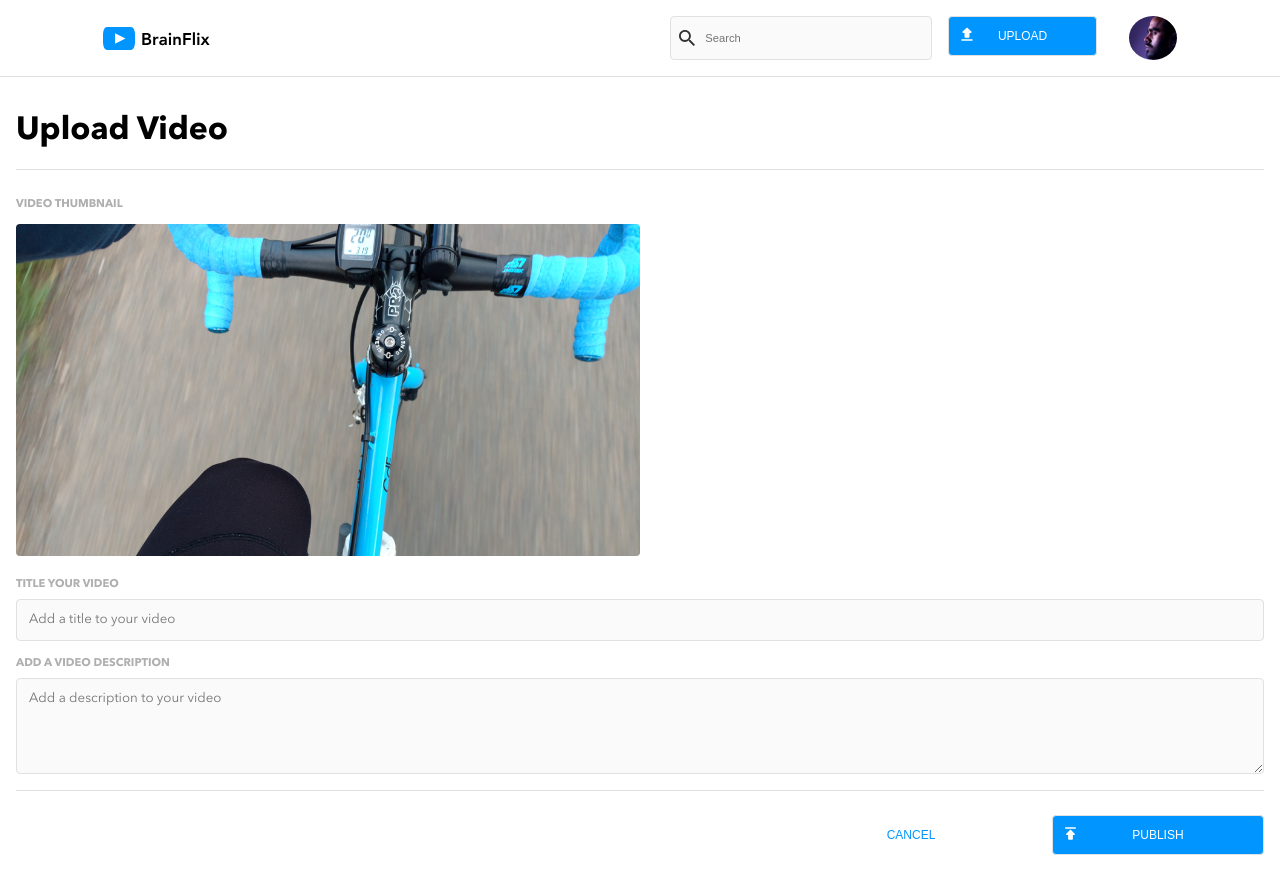
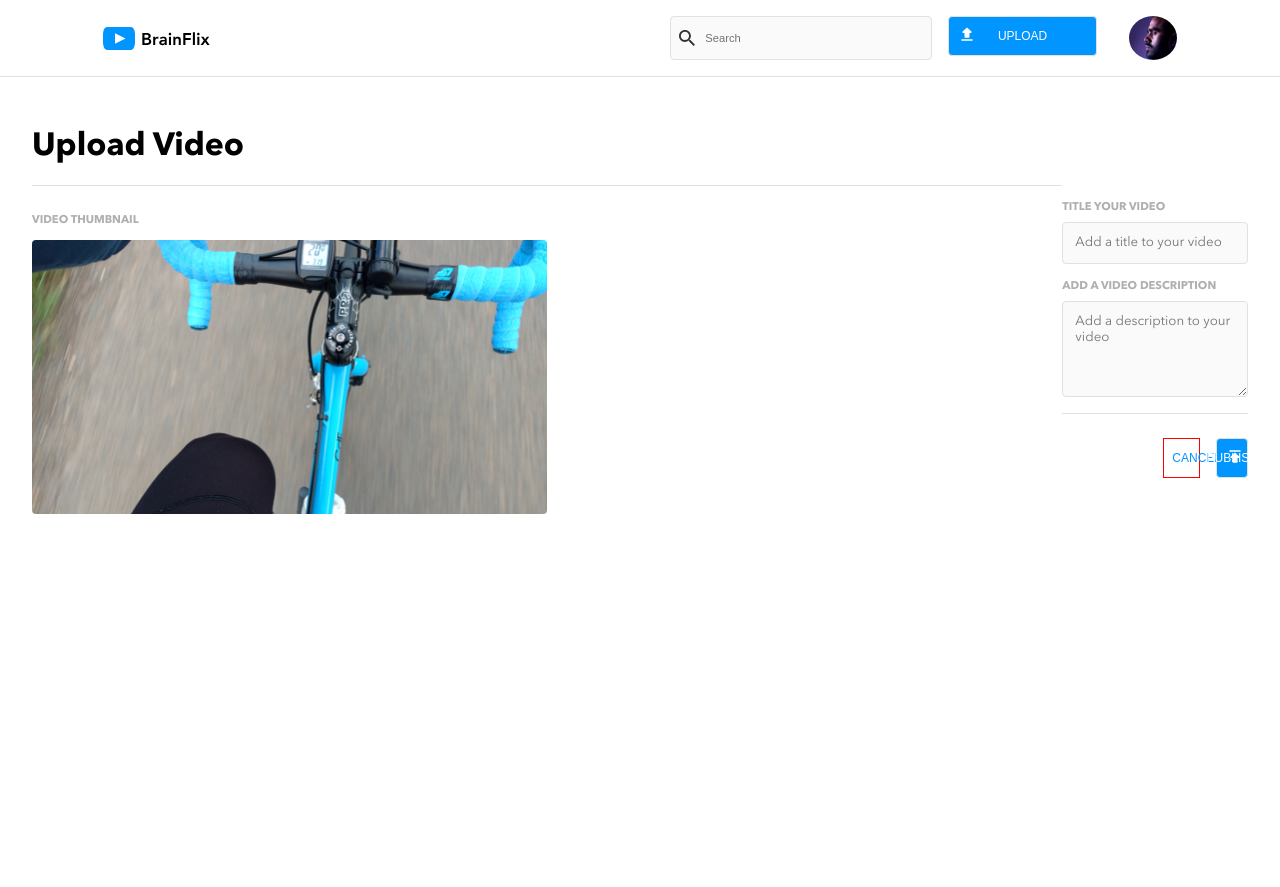
Before and after one commit to alisapromthep/alisa-promthep-brainflix, a React (Create React App) app: page /upload in a window 1280 px wide. After the commit the page ends 800 px from the top, so only its background shows below. Built offline with nearby package versions, Linux system fonts and the light colour scheme.

Commit message:
desktop upload page styling , moved thumnail photo to be next to the form

```diff
--- a/src/App.scss
+++ b/src/App.scss
@@ -21,7 +21,9 @@ body {
   &--white {
     color: $primary_brainflix-blue;
     padding: 0.5rem;
-    margin: 1rem 0;
+    width: 100%;
+    margin: 0;
+    border: 1px solid red;
 
     @include tablet {
       width: 20%;
@@ -85,7 +87,4 @@ body {
       width: 65vw;
     }
   }
-
-
-
 }
--- a/src/components/UploadForm/UploadForm.js
+++ b/src/components/UploadForm/UploadForm.js
@@ -6,7 +6,7 @@ import UploadPreview from '../../assets/images/Upload-video-preview.jpg';
 function UploadForm(props) {
 
     return (
-        <>
+        <div className='upload__container'>
             <div className='upload__thumbnail-container'>
                 <p className='upload__thumbnail-label'> video thumbnail </p>
                 <img className='upload__thumbnail-img' src={UploadPreview} alt='first person view of a biker looking down'/>
@@ -28,7 +28,7 @@ function UploadForm(props) {
                     <button className='button button--white'>cancel</button>
                 </div>
             </form>
-        </>
+        </div>
     );
 }
 
--- a/src/components/UploadForm/UploadForm.scss
+++ b/src/components/UploadForm/UploadForm.scss
@@ -3,9 +3,11 @@
 
 .upload {
 
-    @include mobile-padding;
-    @include divider;
-    border-bottom: none;
+    &__container {
+        @include desktop {
+            display: flex;
+        }
+    }
 
     &__thumbnail {
 
@@ -18,27 +20,6 @@
                 border-bottom: none;
                 padding-top: 1.5rem;
             }
-        }
-
-        &-img {
-            width: 100%;
-            border-radius: 4px;
-
-            @include tablet {
-                width: 50%;
-            }
-
-        }
-    }
-}
-.upload {
-
-
-    &__thumbnail {
-
-        &-label {
-            @include label-format;
-            margin-bottom: 0.5rem;
         }
 
         &-img {
--- a/src/pages/UploadPage/UploadPage.scss
+++ b/src/pages/UploadPage/UploadPage.scss
@@ -6,6 +6,11 @@
     @include divider;
     border-bottom: none;
 
+    @include tablet {
+        @include tablet-padding;
+
+    }
+
     &__header {
         margin: 1rem 0;
     }
```
